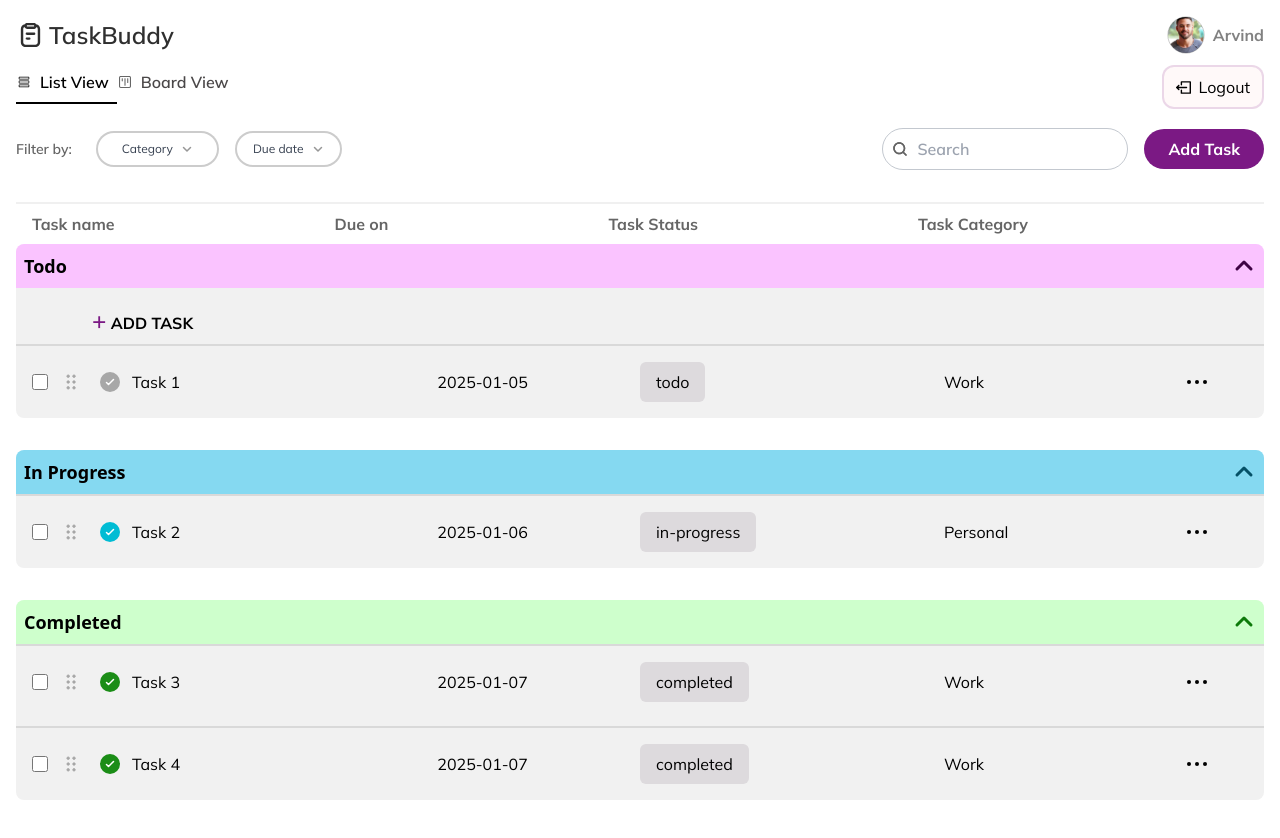
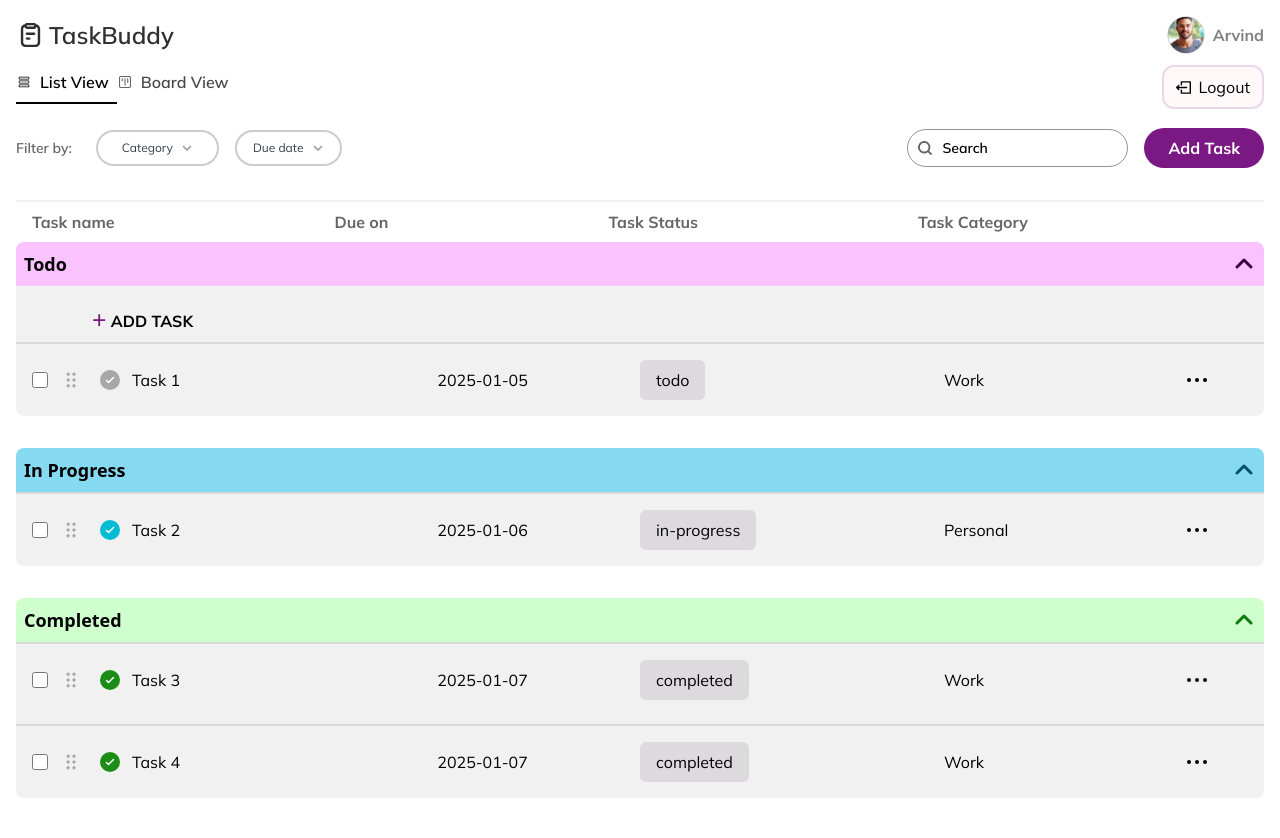
Before and after one commit to Kanha-13/taskbuddy, a React (Create React App) app: page /tasks in a window 1280 px wide. Shown: the top 838 px of the page. Built offline with nearby package versions, Linux system fonts and the light colour scheme.

Commit message:
fix minor css of filter

```diff
--- a/src/components/Tasks/TaskFilter.tsx
+++ b/src/components/Tasks/TaskFilter.tsx
@@ -21,7 +21,7 @@ interface DateRange {
 }
 
 const TaskFilter: React.FC<TaskFilterProps> = ({ onFilterChange, onAddTask }) => {
-  const [search, setSearch] = useState("");
+  const [search, setSearch] = useState("Search");
   const [category, setCategory] = useState("");
   const [dateRange, setDateRange] = useState<DateRange>({
     startDate: null,
@@ -89,14 +89,14 @@ const TaskFilter: React.FC<TaskFilterProps> = ({ onFilterChange, onAddTask }) =>
       </div>
 
       <div className="flex items-center gap-4 w-full sm:w-auto">
-        <div className="flex items-center rounded-full p-2 border border-opacity-60 border-gray-400">
+        <div className="flex items-center rounded-full p-2 border border-black border-opacity-[42%]">
           <SearchIcon className="mr-2" />
           <input
             type="text"
-            placeholder="Search"
+            // placeholder="Search"
             value={search}
             onChange={handleSearchChange}
-            className="border-none outline-none font-semibold flex-1"
+            className="border-none text-opacity-[82%] outline-none text-sm font-semibold flex-1"
           />
         </div>
         <button
```
